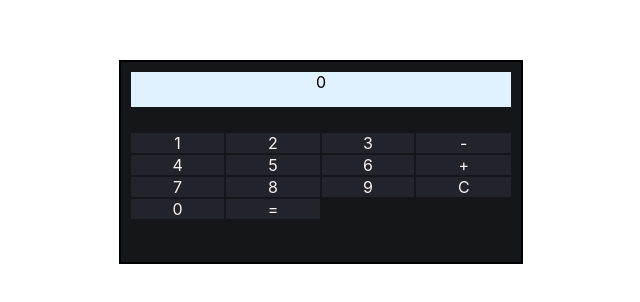
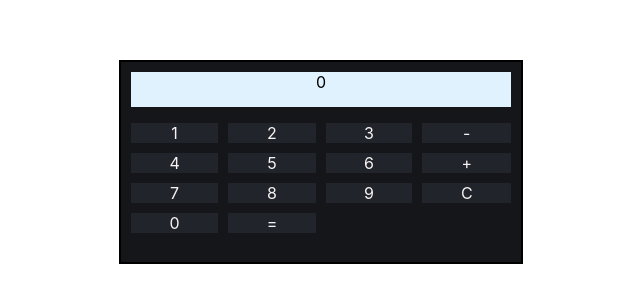
Before and after one commit to Zeveke/Calculator, a React (Create React App) app: page / in a window 1280 px wide. Shown: the part 390-692 px from the top of the page, without its empty margins (319-959 px from the left). Built offline with nearby package versions, Linux system fonts and the light colour scheme.

Commit message:
change styles

```diff
--- a/src/App.module.css
+++ b/src/App.module.css
@@ -9,11 +9,8 @@
 }
 
 .gridContainer {
-	display: grid;
 	width: 95%;
 	margin: auto;
-	gap: 2px;
-	grid-template-columns: 100;
 }
 
 .screen {
@@ -43,9 +40,8 @@
 	grid-template-columns: auto auto auto auto;
 	grid-template-rows: auto auto auto auto;
 	padding: 0;
-	gap: 2px;
+	gap: 10px;
 }
-
 li {
 	width: auto;
 	height: 20px;
```
